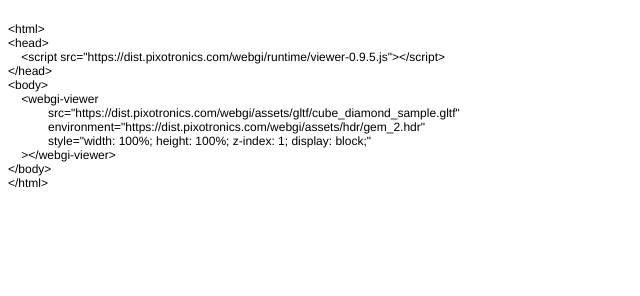
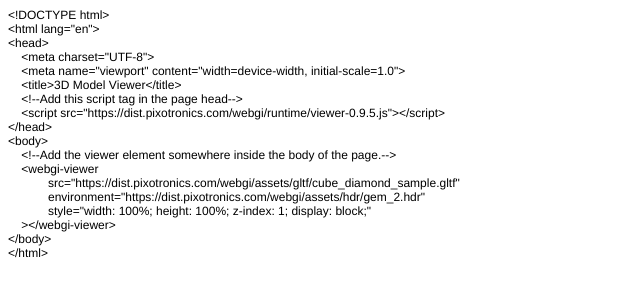
Before and after one commit to akshatgpt11/viewer, a plain HTML site: page index.html in a window 1280 px wide. Shown: the whole page, without its empty margins (0-640 px from the left). Drawn offline with Linux system fonts and the light colour scheme.

Commit message:
Update index.html

```diff
--- a/index.html
+++ b/index.html
@@ -7,24 +7,28 @@
   <meta name="Generator" content="Cocoa HTML Writer">
   <meta name="CocoaVersion" content="2487.3">
   <style type="text/css">
-    p.p1 {margin: 0.0px 0.0px 0.0px 0.0px; font: 12.0px Helvetica; -webkit-text-stroke: #000000; min-height: 14.0px}
-    p.p2 {margin: 0.0px 0.0px 0.0px 0.0px; font: 12.0px Helvetica; -webkit-text-stroke: #000000}
+    p.p1 {margin: 0.0px 0.0px 0.0px 0.0px; font: 12.0px Helvetica; -webkit-text-stroke: #000000}
     span.s1 {font-kerning: none}
   </style>
 </head>
 <body>
-<p class="p1"><span class="s1"></span><br></p>
-<p class="p2"><span class="s1">&lt;html&gt;</span></p>
-<p class="p2"><span class="s1">&lt;head&gt;</span></p>
-<p class="p2"><span class="s1"><span class="Apple-converted-space">    </span>&lt;script src="https://dist.pixotronics.com/webgi/runtime/viewer-0.9.5.js"&gt;&lt;/script&gt;</span></p>
-<p class="p2"><span class="s1">&lt;/head&gt;</span></p>
-<p class="p2"><span class="s1">&lt;body&gt;</span></p>
-<p class="p2"><span class="s1"><span class="Apple-converted-space">    </span>&lt;webgi-viewer</span></p>
-<p class="p2"><span class="s1"><span class="Apple-converted-space">            </span>src="https://dist.pixotronics.com/webgi/assets/gltf/cube_diamond_sample.gltf"</span></p>
-<p class="p2"><span class="s1"><span class="Apple-converted-space">            </span>environment="https://dist.pixotronics.com/webgi/assets/hdr/gem_2.hdr"</span></p>
-<p class="p2"><span class="s1"><span class="Apple-converted-space">            </span>style="width: 100%; height: 100%; z-index: 1; display: block;"</span></p>
-<p class="p2"><span class="s1"><span class="Apple-converted-space">    </span>&gt;&lt;/webgi-viewer&gt;</span></p>
-<p class="p2"><span class="s1">&lt;/body&gt;</span></p>
-<p class="p2"><span class="s1">&lt;/html&gt;</span></p>
+<p class="p1"><span class="s1">&lt;!DOCTYPE html&gt;</span></p>
+<p class="p1"><span class="s1">&lt;html lang="en"&gt;</span></p>
+<p class="p1"><span class="s1">&lt;head&gt;</span></p>
+<p class="p1"><span class="s1"><span class="Apple-converted-space">    </span>&lt;meta charset="UTF-8"&gt;</span></p>
+<p class="p1"><span class="s1"><span class="Apple-converted-space">    </span>&lt;meta name="viewport" content="width=device-width, initial-scale=1.0"&gt;</span></p>
+<p class="p1"><span class="s1"><span class="Apple-converted-space">    </span>&lt;title&gt;3D Model Viewer&lt;/title&gt;</span></p>
+<p class="p1"><span class="s1"><span class="Apple-converted-space">    </span>&lt;!--Add this script tag in the page head--&gt;</span></p>
+<p class="p1"><span class="s1"><span class="Apple-converted-space">    </span>&lt;script src="https://dist.pixotronics.com/webgi/runtime/viewer-0.9.5.js"&gt;&lt;/script&gt;</span></p>
+<p class="p1"><span class="s1">&lt;/head&gt;</span></p>
+<p class="p1"><span class="s1">&lt;body&gt;</span></p>
+<p class="p1"><span class="s1"><span class="Apple-converted-space">    </span>&lt;!--Add the viewer element somewhere inside the body of the page.--&gt;</span></p>
+<p class="p1"><span class="s1"><span class="Apple-converted-space">    </span>&lt;webgi-viewer</span></p>
+<p class="p1"><span class="s1"><span class="Apple-converted-space">            </span>src="https://dist.pixotronics.com/webgi/assets/gltf/cube_diamond_sample.gltf"</span></p>
+<p class="p1"><span class="s1"><span class="Apple-converted-space">            </span>environment="https://dist.pixotronics.com/webgi/assets/hdr/gem_2.hdr"</span></p>
+<p class="p1"><span class="s1"><span class="Apple-converted-space">            </span>style="width: 100%; height: 100%; z-index: 1; display: block;"</span></p>
+<p class="p1"><span class="s1"><span class="Apple-converted-space">    </span>&gt;&lt;/webgi-viewer&gt;</span></p>
+<p class="p1"><span class="s1">&lt;/body&gt;</span></p>
+<p class="p1"><span class="s1">&lt;/html&gt;</span></p>
 </body>
 </html>
```
